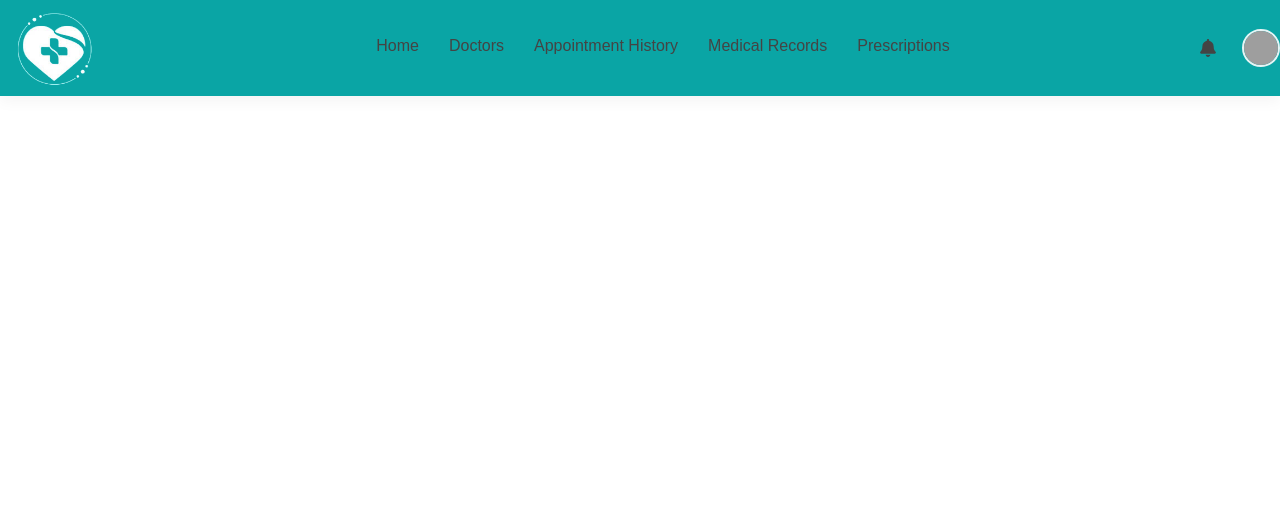
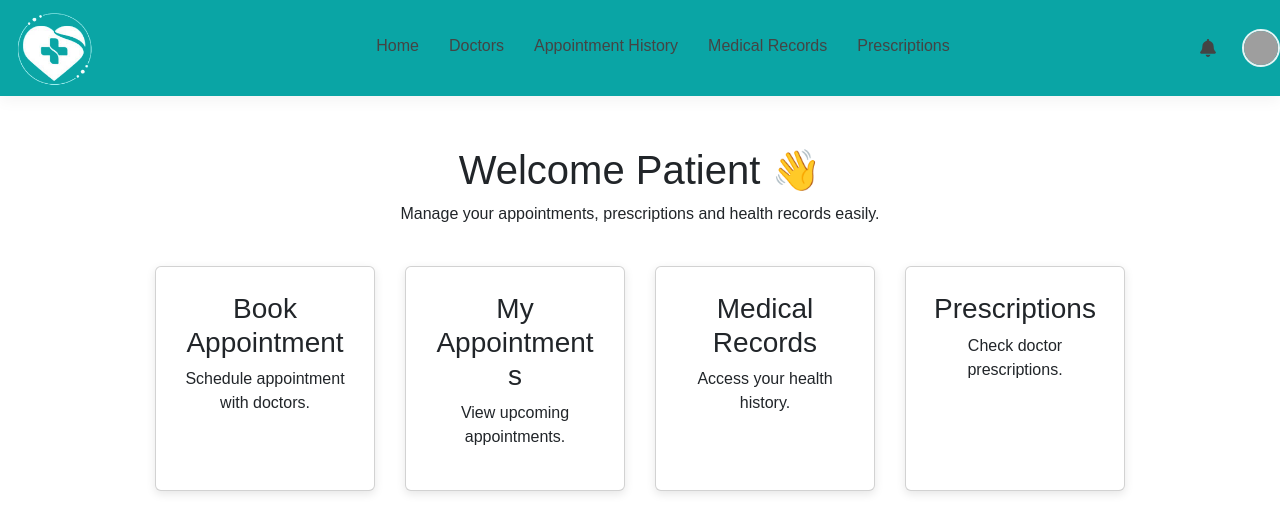
Before and after one commit to pMaitri01/Medi-Track-Frontend, a React (Create React App) app: page /PatientHome in a window 1280 px wide. Shown: the top 532 px of the page. Built offline with nearby package versions, Linux system fonts and the light colour scheme; grey boxes are pictures that could not be loaded.

Commit message:
PatientHome page designing

```diff
--- a/src/patient/components/Navbar.js
+++ b/src/patient/components/Navbar.js
@@ -7,8 +7,12 @@ import Img from "../images/LogoP.png"
 function Navbar() {
   const [showDropdown, setShowDropdown] = useState(false);
   const dropdownRef = useRef(null);
-  // const navigate = useNavigate();
+  const navigate = useNavigate();
 
+  const handleLogout = () => {
+    localStorage.removeItem("token");
+    navigate("/");
+  };
   // Close dropdown when clicking outside
   useEffect(() => {
     function handleClickOutside(event) {
@@ -56,12 +60,12 @@ function Navbar() {
                onClick={() => setShowDropdown(!showDropdown)}
           />
 
-          {/* {showDropdown && (
+          {showDropdown && (
             <div className="dropdown">
               <p onClick={() => navigate("/profile")}>My Profile</p>
               <p className="logout" onClick={handleLogout}>Logout</p>
             </div>
-          )} */}
+          )}
         </div>
       </div>
     </nav>
--- a/src/patient/pages/PatientHome.css
+++ b/src/patient/pages/PatientHome.css
@@ -1,151 +1,31 @@
-body {
-  margin: 0;
-  background: #cfe8ef;
-  font-family: "Poppins", sans-serif;
+*{
+  margin:0;
+  padding:0;
+  box-sizing:border-box;
 }
 
-.page-wrapper {
-  padding: 40px;
+.home-content{
+  text-align:center;
+  margin-top:50px;
 }
 
-.main-card {
-  background: #ffffff;
-  border-radius: 30px;
-  padding: 30px 50px;
-  box-shadow: 0 10px 40px rgba(0, 0, 0, 0.08);
+.cards{
+  display:flex;
+  justify-content:center;
+  gap:30px;
+  margin-top:40px;
+  flex-wrap:wrap;
 }
 
-/* Navbar */
-.navbar {
-  display: flex;
-  justify-content: space-between;
-  align-items: center;
+.card{
+  width:220px;
+  padding:25px;
+  border-radius:10px;
+  background:#f4f4f4;
+  box-shadow:0 3px 10px rgba(0,0,0,0.1);
+  cursor:pointer;
 }
 
-.logo {
-  font-weight: 600;
-  font-size: 20px;
-  color: #1b6f75;
+.card:hover{
+  transform:translateY(-5px);
 }
-
-.navbar ul {
-  list-style: none;
-  display: flex;
-  gap: 30px;
-  color: #444;
-}
-
-.navbar li {
-  cursor: pointer;
-}
-
-.navbar .active {
-  font-weight: 600;
-}
-
-/* Layout */
-.content {
-  display: flex;
-  margin-top: 40px;
-  gap: 40px;
-}
-
-.left-section {
-  background: #e6f4f5;
-  padding: 40px;
-  border-radius: 25px;
-  width: 55%;
-}
-
-.rating {
-  font-size: 14px;
-  margin-bottom: 15px;
-  color: #444;
-}
-
-.left-section h1 {
-  font-size: 36px;
-  color: #134e4a;
-}
-
-.left-section p {
-  margin: 20px 0;
-  color: #555;
-}
-
-.buttons {
-  display: flex;
-  gap: 15px;
-  margin-bottom: 30px;
-}
-
-.primary-btn {
-  background: #1b6f75;
-  color: white;
-  padding: 12px 22px;
-  border-radius: 12px;
-  border: none;
-  cursor: pointer;
-}
-
-.secondary-btn {
-  background: white;
-  color: #1b6f75;
-  padding: 12px 22px;
-  border-radius: 12px;
-  border: 1px solid #1b6f75;
-  cursor: pointer;
-}
-
-.mini-cards {
-  display: flex;
-  gap: 20px;
-}
-
-.mini-card {
-  padding: 20px;
-  border-radius: 20px;
-  width: 45%;
-}
-
-.peach {
-  background: #f7d6c4;
-}
-
-.purple {
-  background: #e2d6f5;
-}
-
-.next-appointment {
-  margin-top: 30px;
-  background: white;
-  padding: 20px;
-  border-radius: 15px;
-}
-
-/* RIGHT SIDE */
-.right-section {
-  position: relative;
-  width: 45%;
-}
-
-.right-section img {
-  width: 100%;
-  border-radius: 25px;
-}
-
-.stats {
-  position: absolute;
-  bottom: -20px;
-  left: 20px;
-  display: flex;
-  gap: 20px;
-}
-
-.stat-card {
-  background: white;
-  padding: 15px 20px;
-  border-radius: 15px;
-  text-align: center;
-  box-shadow: 0 8px 20px rgba(0, 0, 0, 0.08);
-}
--- a/src/patient/pages/PatientHome.js
+++ b/src/patient/pages/PatientHome.js
@@ -1,130 +1,42 @@
-import React from 'react'
-import Navbar from '../components/Navbar'
+import React from "react";
+import Navbar from "../components/Navbar";
+import "./PatientHome.css";
 
 export default function PatientHome() {
   return (
-    <div>
-      <Navbar/>
+    <div className="patient-home">
+
+      <Navbar />
+
+      <div className="home-content">
+        <h1>Welcome Patient 👋</h1>
+        <p>Manage your appointments, prescriptions and health records easily.</p>
+
+        <div className="cards">
+
+          <div className="card">
+            <h3>Book Appointment</h3>
+            <p>Schedule appointment with doctors.</p>
+          </div>
+
+          <div className="card">
+            <h3>My Appointments</h3>
+            <p>View upcoming appointments.</p>
+          </div>
+
+          <div className="card">
+            <h3>Medical Records</h3>
+            <p>Access your health history.</p>
+          </div>
+
+          <div className="card">
+            <h3>Prescriptions</h3>
+            <p>Check doctor prescriptions.</p>
+          </div>
+
+        </div>
+      </div>
+
     </div>
-  )
+  );
 }
-
-
-// import React, { useState } from "react";
-// import "./PatientHome.css";
-// import dentistImg from "../images/register.jpeg"; // use your own image
-
-// function PatientHome() {
-//   const [appointment, setAppointment] = useState(null);
-
-//   const bookAppointment = () => {
-//     const date = new Date();
-//     const day = date.toLocaleDateString("en-US", { weekday: "long" });
-
-//     setAppointment({
-//       doctor: "Dr. John Smith",
-//       date: date.toLocaleDateString(),
-//       time: "10:30 AM",
-//       day: day,
-//     });
-//   };
-
-//   return (
-//     <div className="page-wrapper">
-//       <div className="main-card">
-
-//         {/* Navbar */}
-//         <nav className="navbar">
-//           <div className="logo">Denty</div>
-//           <ul>
-//             <li className="active">Home</li>
-//             <li>About</li>
-//             <li>Services</li>
-//             <li>Doctors</li>
-//             <li>Appointments</li>
-//             <li>Contact</li>
-//           </ul>
-//         </nav>
-
-//         {/* Content */}
-//         <div className="content">
-
-//           {/* LEFT SECTION */}
-//           <div className="left-section">
-
-//             <div className="rating">⭐ 5.0 (4824 Reviews)</div>
-
-//             <h1>
-//               Exceptional Dental Care,
-//               <br />
-//               Every Step Of The Way
-//             </h1>
-
-//             <p>
-//               Your smile deserves the best. Experience advanced dental solutions
-//               with a gentle touch, tailored for your comfort.
-//             </p>
-
-//             <div className="buttons">
-//               <button className="primary-btn" onClick={bookAppointment}>
-//                 Book Appointment
-//               </button>
-//               <button className="secondary-btn">
-//                 Get Started Today
-//               </button>
-//             </div>
-
-//             {/* Small Cards */}
-//             <div className="mini-cards">
-//               <div className="mini-card peach">
-//                 <h4>24/7 Service Available</h4>
-//               </div>
-
-//               <div className="mini-card purple">
-//                 <h4>Find The Best Doctors</h4>
-//               </div>
-//             </div>
-
-//             {/* Next Appointment */}
-//             {appointment && (
-//               <div className="next-appointment">
-//                 <h3>Next Appointment</h3>
-//                 <p>
-//                   {appointment.doctor} <br />
-//                   {appointment.date} ({appointment.day}) <br />
-//                   {appointment.time}
-//                 </p>
-//               </div>
-//             )}
-
-//           </div>
-
-//           {/* RIGHT SECTION */}
-//           <div className="right-section">
-//             <img src={dentistImg} alt="Dentist" />
-
-//             <div className="stats">
-//               <div className="stat-card">
-//                 <h3>200+</h3>
-//                 <p>Expert Doctors</p>
-//               </div>
-
-//               <div className="stat-card">
-//                 <h3>400+</h3>
-//                 <p>Recover Patient</p>
-//               </div>
-
-//               <div className="stat-card">
-//                 <h3>98%</h3>
-//                 <p>Satisfied Rate</p>
-//               </div>
-//             </div>
-//           </div>
-
-//         </div>
-//       </div>
-//     </div>
-//   );
-// }
-
-// export default PatientHome;
```
